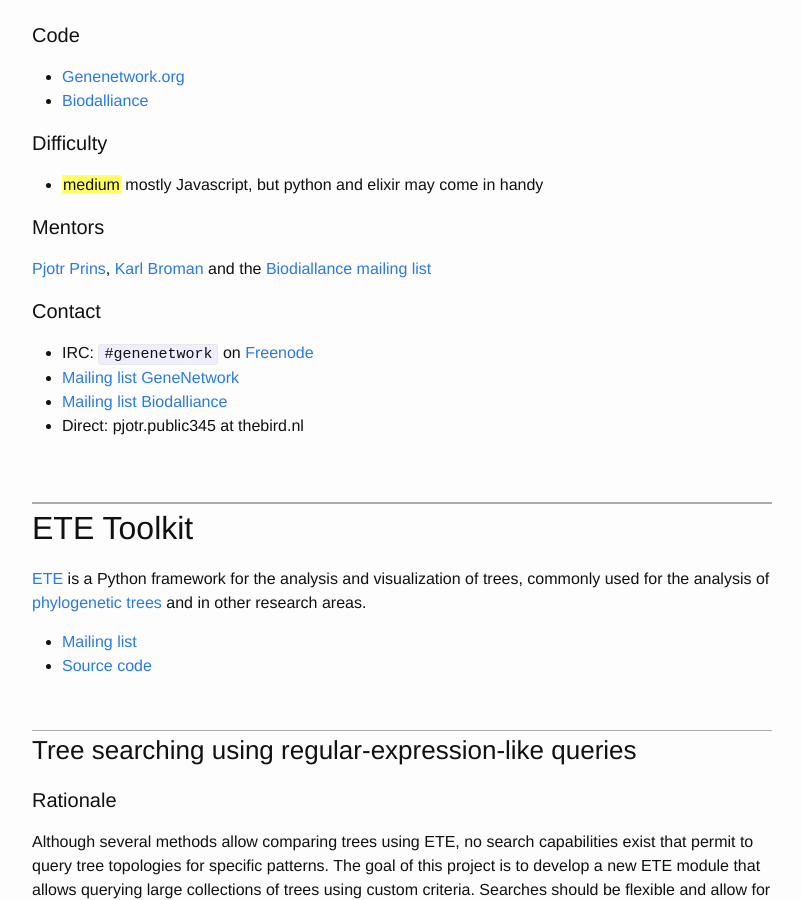
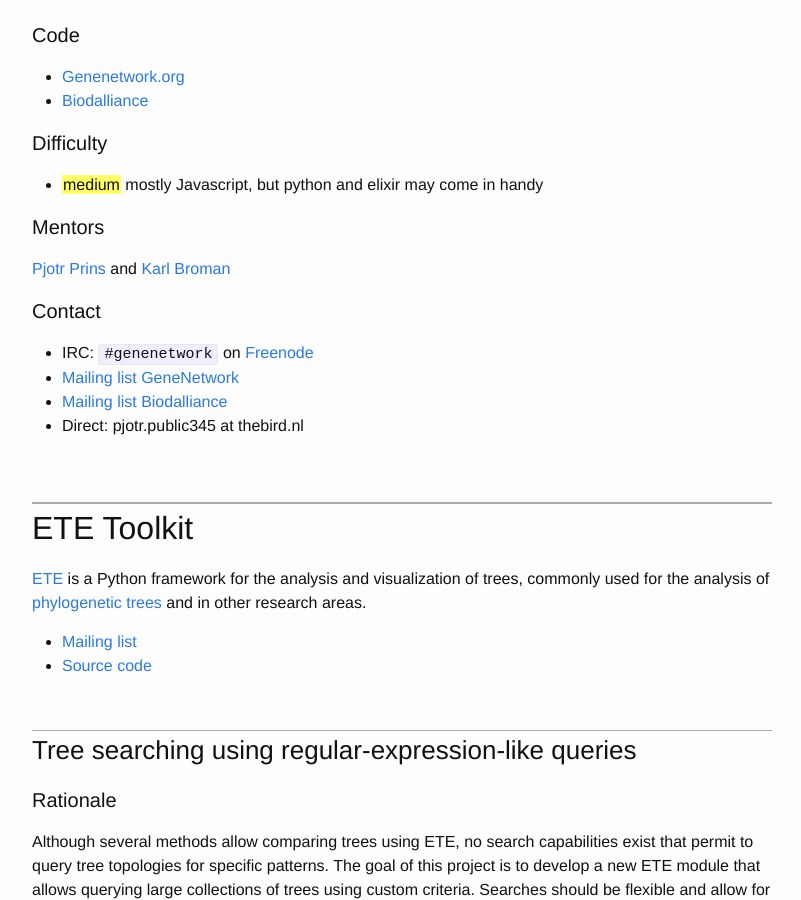
Before and after one commit to OBF/GSoC, a Jekyll site: the page built from 00_ideas.md, in a window 1280 px wide and 900 px high, scrolled down 11194 px. Shown: the whole window, without its empty margins (238-1039 px from the left). Built offline with Jekyll 4.4.1, drawn with Linux system fonts in a browser that asks for light colours.

Commit message:
Removed ML ref

```diff
--- a/00_ideas.md
+++ b/00_ideas.md
@@ -446,8 +446,8 @@
 
 #### Mentors
 
-[Pjotr Prins](https://github.com/pjotrp),
-[Karl Broman](https://github.com/kbroman) and the [Biodiallance mailing list](https://groups.google.com/forum/#!forum/biodalliance-dev)
+[Pjotr Prins](https://github.com/pjotrp) and
+[Karl Broman](https://github.com/kbroman)
 
 #### Contact
 
```
